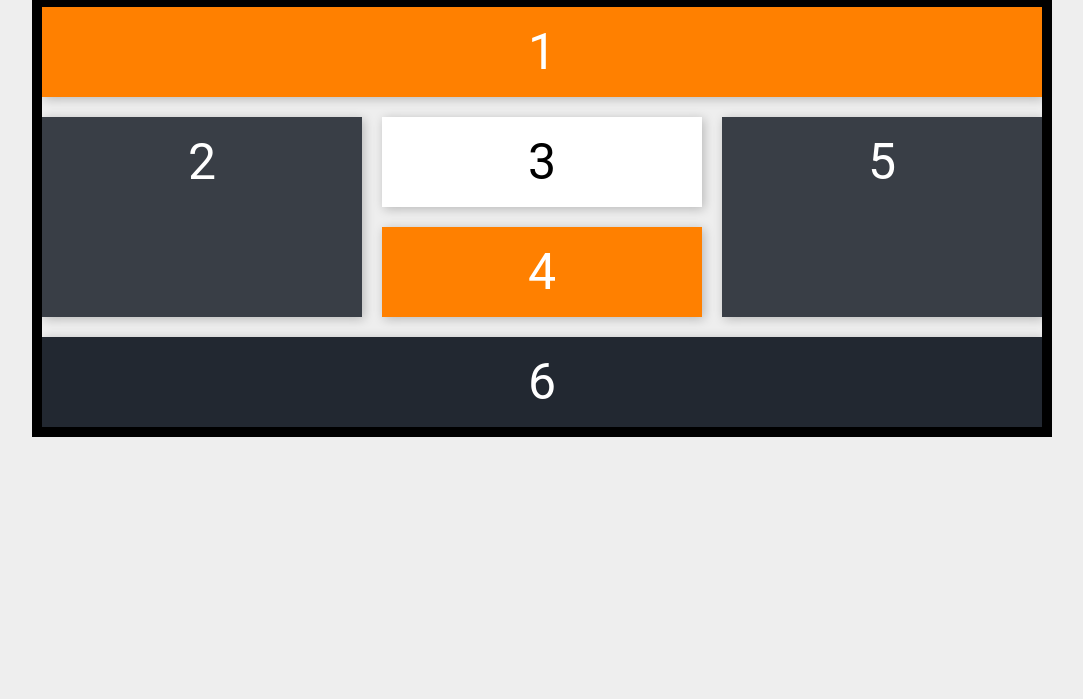
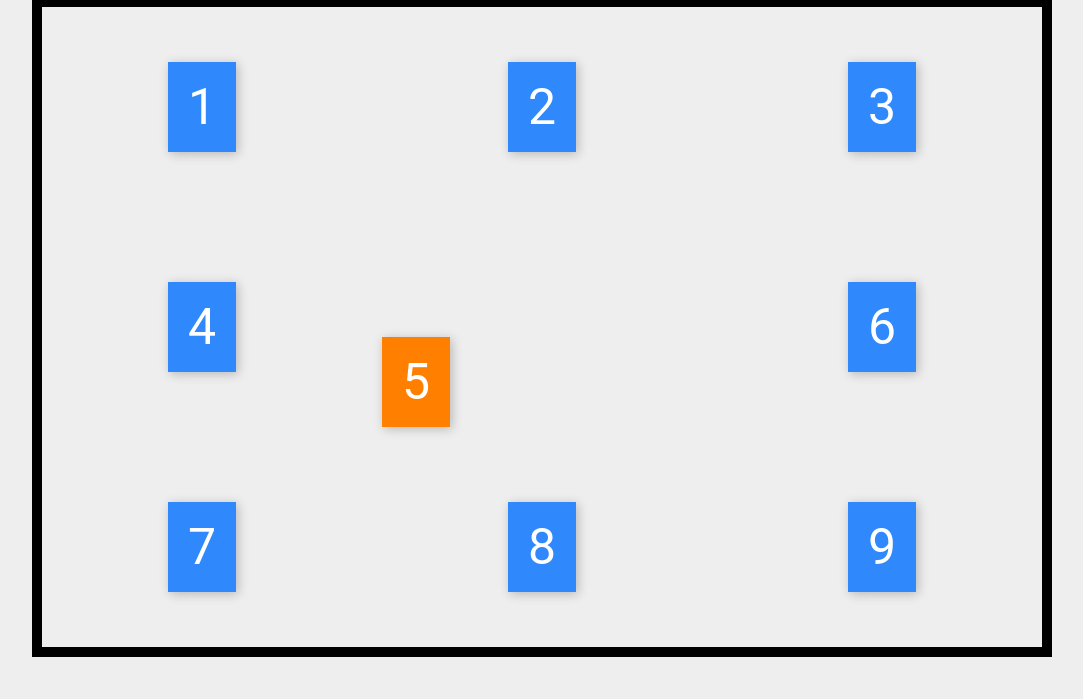
Before and after one commit to DiegoQQ/cssGrid, a plain HTML site: page index.html in a window 1280 px wide. Shown: the part 101-800 px from the top of the page, without its empty margins (98-1181 px from the left). Drawn offline with Linux system fonts and the light colour scheme.

Commit message:
Alineación de elementos

```diff
--- a/grid.css
+++ b/grid.css
@@ -4,50 +4,19 @@
     grid-gap: 20px;
 
     grid-template-columns: repeat(3, 1fr);
+    grid-template-rows: repeat(3, 200px);
 
-    grid-template-rows: repeat(4, auto);
-    /* da una estructura de los elementos, que permite ordenar de una forma mas sencilla */
-    grid-template-areas:    "header     header      header"
-                            "sidebar-1  contenido   sidebar-2"
-                            "sidebar-1  widgets     sidebar-2"
-                            "footer     footer      footer";
+
+    /* avarca el espacio necesario horizontalmente
+    existen diferentes valores: auto, stretch, center, end, start */
+    justify-items: center;
+
+    /* avarca el espacio necesario verticalmente */
+    align-items: center;
 }
+.contenedor .items{
+    background-color: #ff8000;
 
-.contenedor .item {
-    background-color: #ff8000;
-    grid-column-start: header;
-    grid-column-end: header;
+    justify-self: start;
+    align-self: end;
 }
-.contenedor .sidebar-1{
-    background-color: #393e46;
-
-    /* forma 1 */
-    /*  grid-column-start: sidebar-1;
-        grid-column-end: sidebar-1;
-        grid-row-start: sidebar-1;
-        grid-row-end: sidebar-1; */
-
-    /* forma 2 */
-    /*  grid-column: sidebar-1;
-        grid-row: sidebar-1; */
-
-    /* forma 3 */
-    grid-area: sidebar-1;
-}
-.contenedor .contenido{
-    background-color: #fff;
-    color: #000;
-    grid-area: contenido;
-}
-.contenedor .widgets{
-    background-color: #ff8000;
-    grid-area: widgets;
-}
-.contenedor .sidebar-2{
-    background-color: #393e46;
-    grid-area: sidebar-2;
-}
-.contenedor .footer{
-    background-color: #222831;
-    grid-area: footer;
-}
--- a/index.html
+++ b/index.html
@@ -10,17 +10,19 @@
 </head>
 <body>
     <div class="header">
-        <p>CSS GRID - Areas</p>
+        <p>CSS GRID - Alineación</p>
     </div>
 
     <div class="contenedor">
-        <div class="item">1</div>
-        <div class="sidebar-1">2</div>
-        <div class="contenido">3</div>
-        <div class="widgets">4</div>
-        <div class="sidebar-2">5</div>
-        <div class="footer">6</div>
-
+        <div>1</div>
+        <div>2</div>
+        <div>3</div>
+        <div>4</div>
+        <div class="items">5</div>
+        <div>6</div>
+        <div>7</div>
+        <div>8</div>
+        <div>9</div>
     </div>
 </body>
 </html>
```
